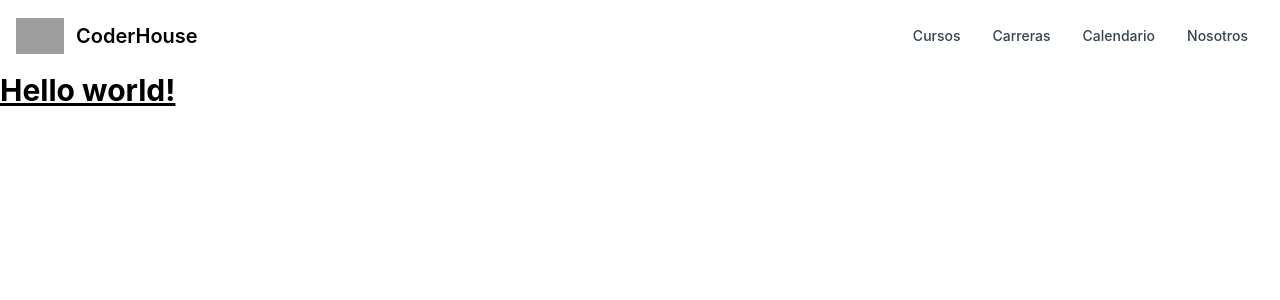
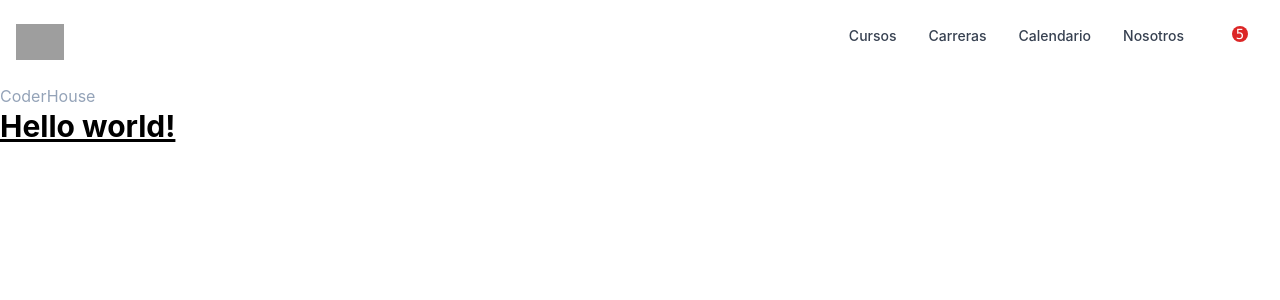
Before and after one commit to aguzj1j1/ReactCoderHouse, a React (Create React App) app: page / in a window 1280 px wide. Shown: the top 300 px of the page. Built offline with nearby package versions, Linux system fonts and the light colour scheme; grey boxes are pictures that could not be loaded.

Commit message:
agregado de itemlistcontainer y listnavbar

```diff
--- a/package.json
+++ b/package.json
@@ -8,6 +8,7 @@
     "@testing-library/jest-dom": "^5.16.5",
     "@testing-library/react": "^13.3.0",
     "@testing-library/user-event": "^13.5.0",
+    "latest": "^0.2.0",
     "react": "^18.2.0",
     "react-dom": "^18.2.0",
     "react-scripts": "5.0.1",
--- a/src/App.js
+++ b/src/App.js
@@ -1,14 +1,15 @@
 import logo from './logo.svg';
 import './App.css';
 import NavBar from './components/NavBar.js'
-
+import ItemListContainer from './components/ItemListContainer'
 function App() {
   return (
     <>
-    <NavBar/>
-    <h1 className="text-3xl font-bold underline">
-      Hello world!
-    </h1>
+      <NavBar />
+      <ItemListContainer name={"CoderHouse"} />
+      <h1 className="text-3xl font-bold underline">
+        Hello world!
+      </h1>
     </>
   );
 }
--- /dev/null
+++ b/src/components/CartWidget.js
@@ -0,0 +1,17 @@
+const CartWidget = () => {
+  return (
+    <>
+      <li class="font-sans block mt-4 lg:inline-block lg:mt-0 lg:ml-6 align-middle text-white hover:text-gray-700">
+        <a href="#" role="button" class="relative flex">
+          <svg class="flex-1 w-8 h-8 fill-current" viewbox="0 0 24 24">
+            <path d="M17,18C15.89,18 15,18.89 15,20A2,2 0 0,0 17,22A2,2 0 0,0 19,20C19,18.89 18.1,18 17,18M1,2V4H3L6.6,11.59L5.24,14.04C5.09,14.32 5,14.65 5,15A2,2 0 0,0 7,17H19V15H7.42A0.25,0.25 0 0,1 7.17,14.75C7.17,14.7 7.18,14.66 7.2,14.63L8.1,13H15.55C16.3,13 16.96,12.58 17.3,11.97L20.88,5.5C20.95,5.34 21,5.17 21,5A1,1 0 0,0 20,4H5.21L4.27,2M7,18C5.89,18 5,18.89 5,20A2,2 0 0,0 7,22A2,2 0 0,0 9,20C9,18.89 8.1,18 7,18Z" />
+          </svg>
+          <span class="absolute right-0 top-0 rounded-full bg-red-600 w-4 h-4 top right p-0 m-0 text-white font-mono text-sm  leading-tight text-center">5
+          </span>
+        </a>
+      </li>
+    </>
+  )
+}
+
+export default CartWidget
--- /dev/null
+++ b/src/components/ItemListContainer.js
@@ -0,0 +1,7 @@
+const ItemListContainer = ({ name }) => {
+  return (
+    <h1 className="text-slate-400 hover:text-sky-400">{name}</h1>
+  )
+}
+
+export default ItemListContainer;
--- /dev/null
+++ b/src/components/ListNavBar.js
@@ -0,0 +1,11 @@
+const ListNavBar = ({ url, name }) => {
+    return (
+        <>
+            <li>
+                <a href={url} className="block py-2 pr-4 pl-3 text-gray-700 rounded hover:bg-gray-100 md:hover:bg-transparent md:border-0 md:hover:text-blue-700 md:p-0 dark:text-gray-400 md:dark:hover:text-white dark:hover:bg-gray-700 dark:hover:text-white md:dark:hover:bg-transparent">{name}</a>
+            </li>
+        </>
+    )
+}
+
+export default ListNavBar
--- a/src/components/NavBar.js
+++ b/src/components/NavBar.js
@@ -1,15 +1,13 @@
-import Collapse from '../utils/collapse.js';
+import CartWidget from "./CartWidget";
+import ListNavBar from "./ListNavBar";
 
  function NavBar () {
-    const onClick=()=>{
-        console.log("hola")
-    }
     return (<>
         <nav className="bg-white border-gray-200 px-2 sm:px-4 py-2.5 rounded dark:bg-gray-900">
             <div className="container flex flex-wrap justify-between items-center mx-auto">
-                <a href="https://flowbite.com/" className="flex items-center">
-                    <img src="https://d3t3ozftmdmh3i.cloudfront.net/production/podcast_uploaded_nologo/339977/339977-1638908379250-81c51994bf213.jpg" className="mr-3 h-6 sm:h-9" alt="Flowbite Logo" />
-                    <span className="self-center text-xl font-semibold whitespace-nowrap dark:text-white">CoderHouse</span>
+                <a href="#" className="flex items-center">
+                    <img src="https://d3t3ozftmdmh3i.cloudfront.net/production/podcast_uploaded_nologo/339977/339977-1638908379250-81c51994bf213.jpg" className="mr-3 h-6 sm:h-9" alt="CoderHouse Logo" />
+
                 </a>
                 <button data-collapse-toggle="navbar-default" type="button" className="inline-flex items-center p-2 ml-3 text-sm text-gray-500 rounded-lg md:hidden hover:bg-gray-100 focus:outline-none focus:ring-2 focus:ring-gray-200 dark:text-gray-400 dark:hover:bg-gray-700 dark:focus:ring-gray-600" aria-controls="navbar-default" aria-expanded="false">
                     <span className="sr-only">Open main menu</span>
@@ -17,18 +15,11 @@ import Collapse from '../utils/collapse.js';
                 </button>
                 <div className="hidden w-full md:block md:w-auto" id="navbar-default">
                     <ul className="flex flex-col p-4 mt-4 bg-gray-50 rounded-lg border border-gray-100 md:flex-row md:space-x-8 md:mt-0 md:text-sm md:font-medium md:border-0 md:bg-white dark:bg-gray-800 md:dark:bg-gray-900 dark:border-gray-700">
-                        <li>
-                            <a href="#" className="block py-2 pr-4 pl-3 text-gray-700 rounded hover:bg-gray-100 md:hover:bg-transparent md:border-0 md:hover:text-blue-700 md:p-0 dark:text-gray-400 md:dark:hover:text-white dark:hover:bg-gray-700 dark:hover:text-white md:dark:hover:bg-transparent">Cursos</a>
-                        </li>
-                        <li>
-                            <a href="#" className="block py-2 pr-4 pl-3 text-gray-700 rounded hover:bg-gray-100 md:hover:bg-transparent md:border-0 md:hover:text-blue-700 md:p-0 dark:text-gray-400 md:dark:hover:text-white dark:hover:bg-gray-700 dark:hover:text-white md:dark:hover:bg-transparent">Carreras</a>
-                        </li>
-                        <li>
-                            <a href="#" className="block py-2 pr-4 pl-3 text-gray-700 rounded hover:bg-gray-100 md:hover:bg-transparent md:border-0 md:hover:text-blue-700 md:p-0 dark:text-gray-400 md:dark:hover:text-white dark:hover:bg-gray-700 dark:hover:text-white md:dark:hover:bg-transparent">Calendario</a>
-                        </li>
-                        <li>
-                            <a href="#" className="block py-2 pr-4 pl-3 text-gray-700 rounded hover:bg-gray-100 md:hover:bg-transparent md:border-0 md:hover:text-blue-700 md:p-0 dark:text-gray-400 md:dark:hover:text-white dark:hover:bg-gray-700 dark:hover:text-white md:dark:hover:bg-transparent">Nosotros</a>
-                        </li>
+                        <ListNavBar url="#" name="Cursos"/>
+                        <ListNavBar url="#" name="Carreras"/>
+                        <ListNavBar url="#" name="Calendario"/>
+                        <ListNavBar url="#" name="Nosotros"/>
+                        <CartWidget/>
                     </ul>
                 </div>
             </div>
```
Also changed, not shown: 1 other file (tests, documents, lock files or other folders).
